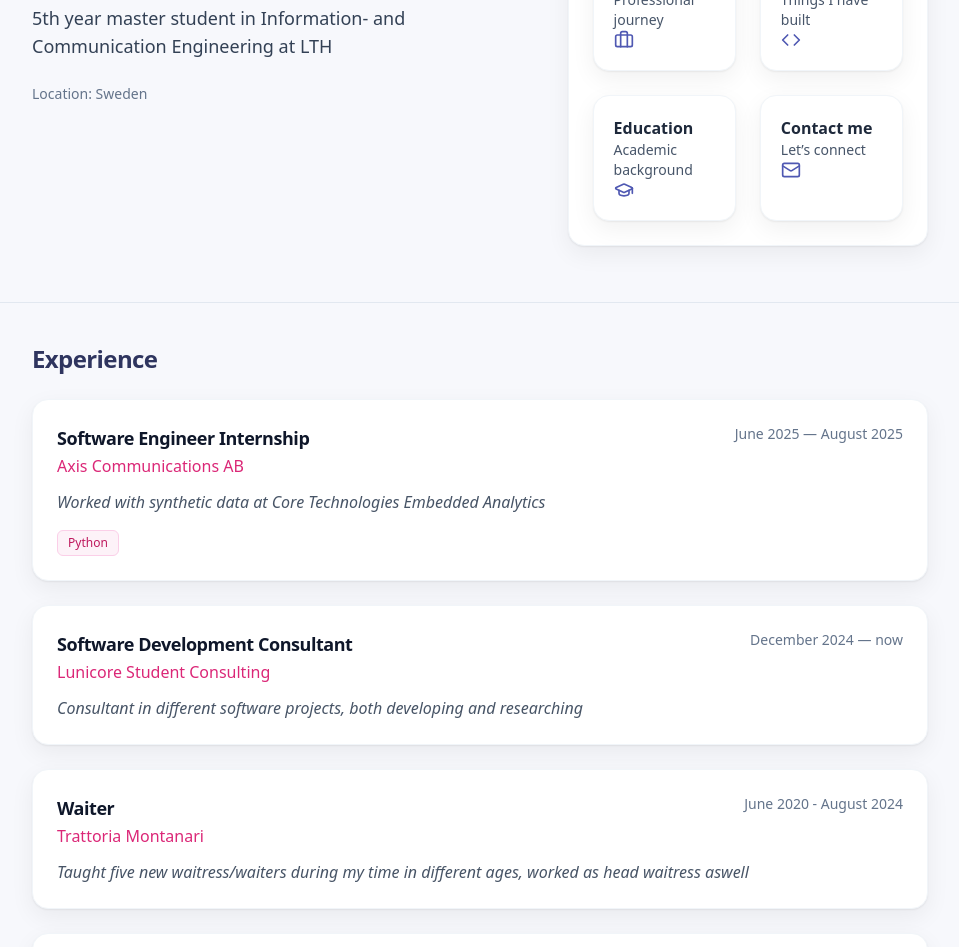
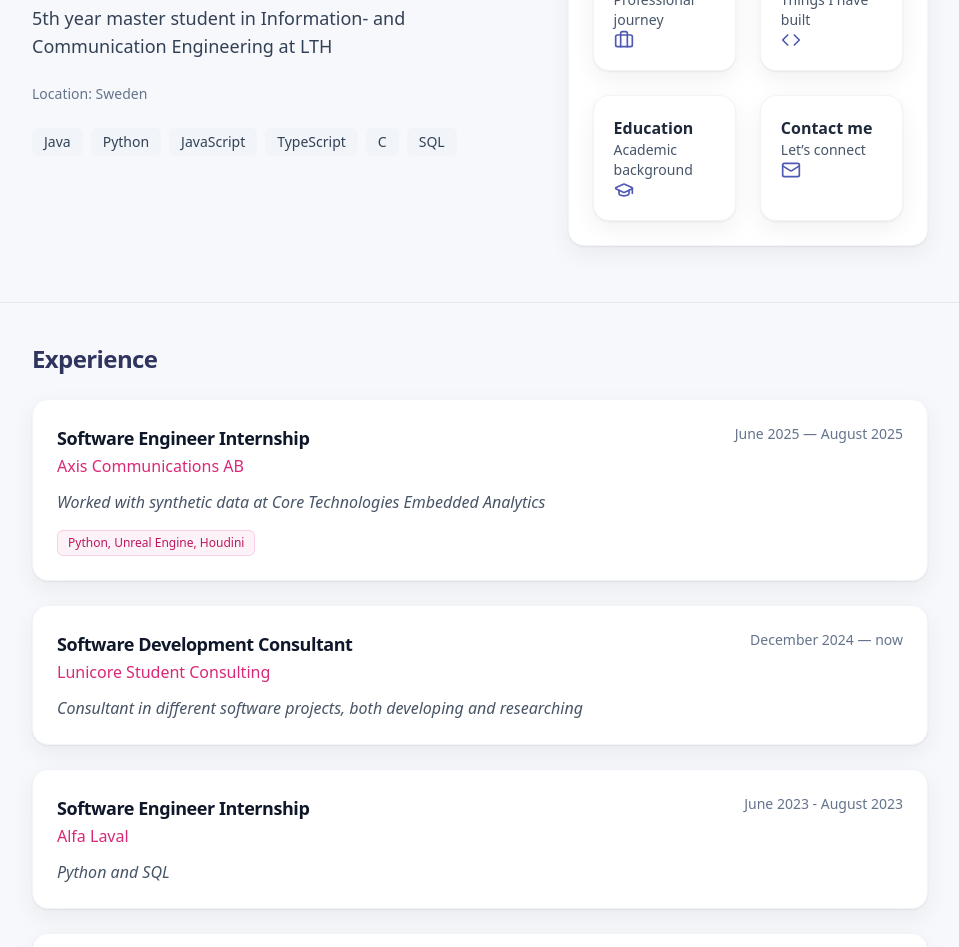
Before and after one commit to EbbacnLundgren/portfolio, a Next.js app: page / in a window 1280 px wide. Shown: the part 240-1187 px from the top of the page, without its empty margins (160-1119 px from the left). Built offline with nearby package versions, Linux system fonts and the light colour scheme.

Commit message:
Readded the icons again for the cards

```diff
--- a/app/page.tsx
+++ b/app/page.tsx
@@ -23,7 +23,14 @@
               {data.hero.subtitle}
             </p>
             <p className="text-sm text-slate-500">Location: {data.hero.location}</p>
+          <div className="mt-6 flex flex-wrap gap-2">
+            {["Java", "Python", "JavaScript", "TypeScript", "C", "SQL"].map((tech) => (
+              <span key={tech} className="px-3 py-1 rounded-md bg-slate-100 text-slate-700 text-sm">
+                {tech}
+              </span>
+            ))}
           </div>
+        </div>
 
           {/* Höger: korten */}
           <div className="card p-6">
--- a/content/data.ts
+++ b/content/data.ts
@@ -29,7 +29,7 @@
     github: "https://github.com/EbbacnLundgren",
     linkedin: "https://www.linkedin.com/in/ebbacnlundgren/",
     email: "ebbacn.lundgren@gmail.com",
-    resumeUrl: "/cv.pdf"
+    resumeUrl: "/Ebba-CV.pdf"
   },
   experiences: <Experience[]>[
     {
@@ -39,7 +39,7 @@
       summary:
         "Worked with synthetic data at Core Technologies Embedded Analytics",
 
-      tech: ["Python"]
+      tech: ["Python, Unreal Engine, Houdini"]
     },
     {
       company: "Lunicore Student Consulting",
@@ -47,14 +47,6 @@
       period: "December 2024 — now",
       summary:
         "Consultant in different software projects, both developing and researching"
-    },
-    {
-      company: "Trattoria Montanari",
-      title: "Waiter",
-      period: "June 2020 - August 2024",
-      summary:
-        "Taught five new waitress/waiters during my time in different ages, worked as head waitress aswell"
-
     },
     {
       company: "Alfa Laval",
@@ -67,6 +59,14 @@
       title: "Software Engineer / Web developer",
       period: "May 2023 - June 2023",
       summary: "Developed tracking script for e-commerce to be used by internal ML/AI"
+    },
+    {
+      company: "Trattoria Montanari",
+      title: "Waiter",
+      period: "June 2020 - August 2024",
+      summary:
+        "Taught five new waitress/waiters during my time in different ages, worked as head waitress aswell"
+
     }
   ],
   projects: <Project[]>[
```
